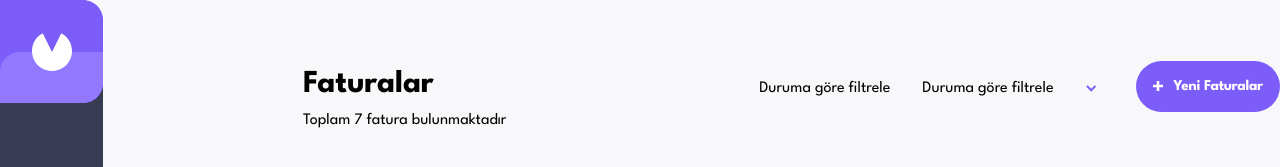
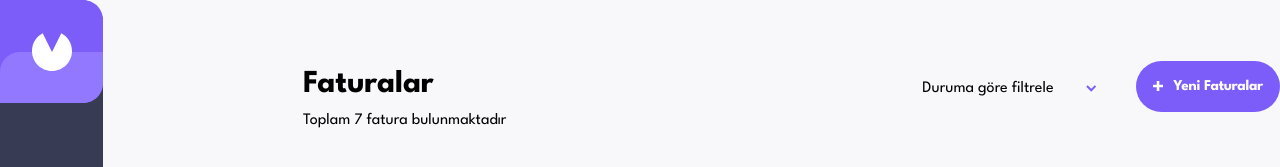
Before and after one commit to dogasvs/invoice-app, a Next.js app: page / in a window 1280 px wide. Shown: the top 167 px of the page. Built offline with nearby package versions, Linux system fonts and the light colour scheme.

Commit message:
header daki p etiketini kaldırdım ekranda 2 tane duruma göre filtrele çıkıyordu.

```diff
--- a/components/header/index.jsx
+++ b/components/header/index.jsx
@@ -12,7 +12,6 @@ export default function Header() {
       </div>
       <div className="invoicesProcess">
         <div className="invoicesFilter">
-          <p className="invoicesFilterInfo">Duruma göre filtrele</p>
           <p className="invoicesFilterRespo">Filtre</p>
           <FilteredDropdown />
           <FilterIcon />
```
